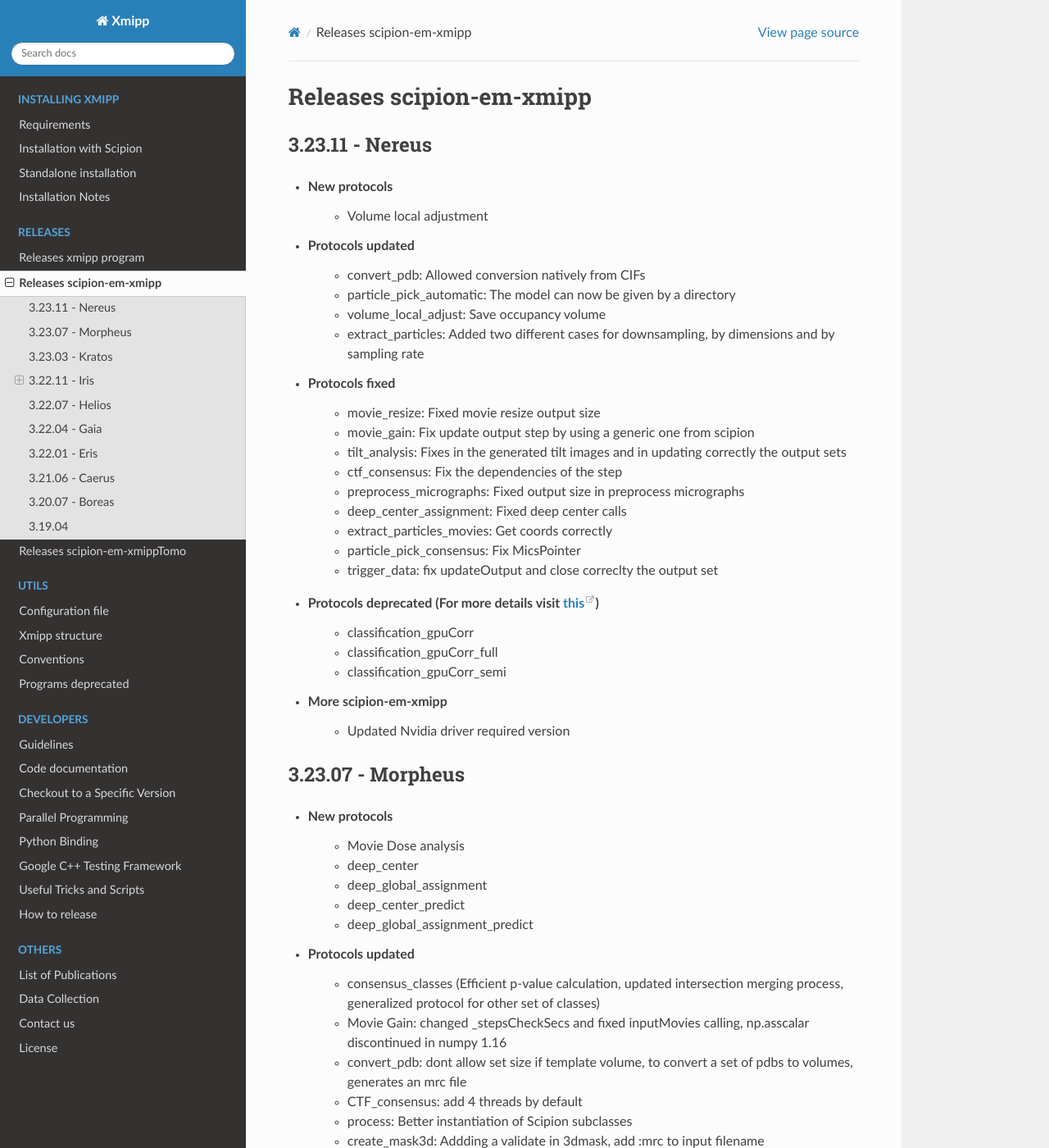
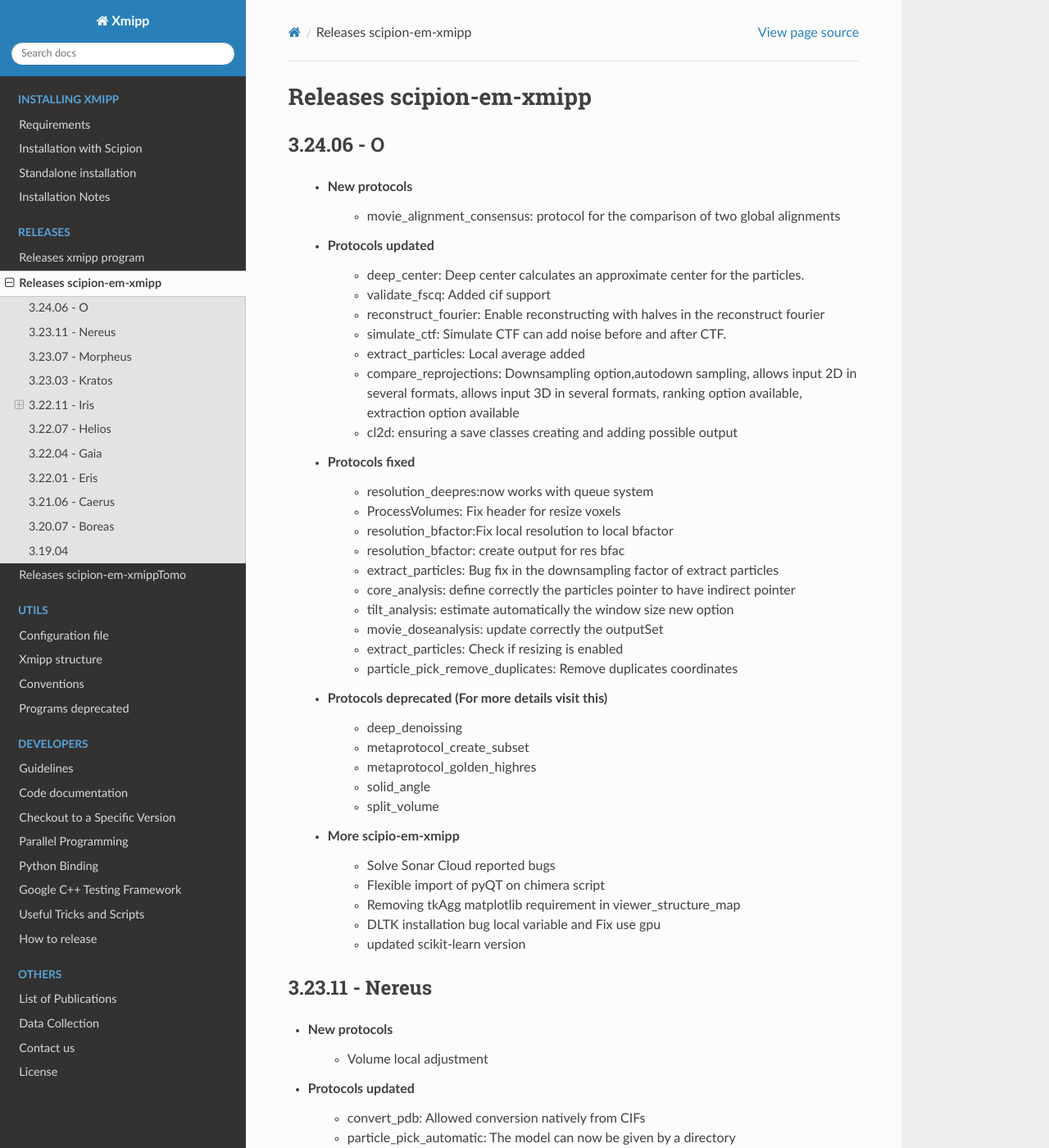
Before and after one commit to I2PC/docs, a Sphinx documentation site: the page built from docs/Releases/Releases-scipion-em-xmipp/index.rst, in a window 1280 px wide and 1400 px high. Shown: the whole window at 82% size. Built offline with Sphinx 7.4.7 and the Read the Docs theme 2.0.0, drawn with Linux system fonts in a browser that asks for light colours; formulas are drawn with MathJax 3.

Commit message:
new release

```diff
--- a/docs/Releases/Releases-scipion-em-xmipp/index.rst
+++ b/docs/Releases/Releases-scipion-em-xmipp/index.rst
@@ -1,5 +1,42 @@
 Releases scipion-em-xmipp
 =========================
+3.24.06 - O
+--------------------------
+
+   - New protocols
+        - movie_alignment_consensus: protocol for the comparison of two global alignments
+   - Protocols updated
+        - deep_center: Deep center calculates an approximate center for the particles.
+        - validate_fscq: Added cif support
+        - reconstruct_fourier: Enable reconstructing with halves in the reconstruct fourier
+        - simulate_ctf: Simulate CTF can add noise before and after CTF.
+        - extract_particles: Local average added
+        - compare_reprojections: Downsampling option,autodown sampling, allows input 2D in several formats, allows input 3D in several formats, ranking option available, extraction option available
+        - cl2d: ensuring a save classes creating and adding possible output
+   - Protocols fixed
+        - resolution_deepres:now works with queue system
+        - ProcessVolumes: Fix header for resize voxels
+        - resolution_bfactor:Fix local resolution to local bfactor
+        - resolution_bfactor: create output for res bfac
+        - extract_particles: Bug fix in the downsampling factor of extract particles
+        - core_analysis: define correctly the particles pointer to have indirect pointer
+        - tilt_analysis: estimate automatically the window size new option
+        - movie_doseanalysis: update correctly the outputSet
+        - extract_particles: Check if resizing is enabled
+        - particle_pick_remove_duplicates: Remove duplicates coordinates
+   - Protocols deprecated (For more details visit this)
+        - deep_denoissing
+        - metaprotocol_create_subset
+        - metaprotocol_golden_highres
+        - solid_angle
+        - split_volume
+   - More scipio-em-xmipp
+        - Solve Sonar Cloud reported bugs
+        - Flexible import of pyQT on chimera script
+        - Removing tkAgg matplotlib requirement in viewer_structure_map
+        - DLTK installation bug local variable and Fix use gpu
+        - updated scikit-learn version
+
 
 3.23.11 - Nereus
 --------------------------
```
Also changed, not shown: docs/Releases/Releases-xmipp-program/index.rst (+44 -0 lines).
